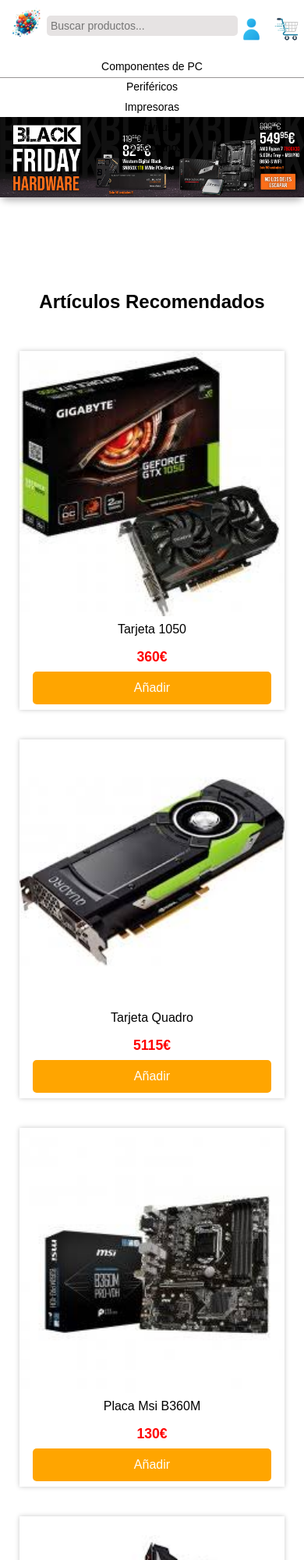
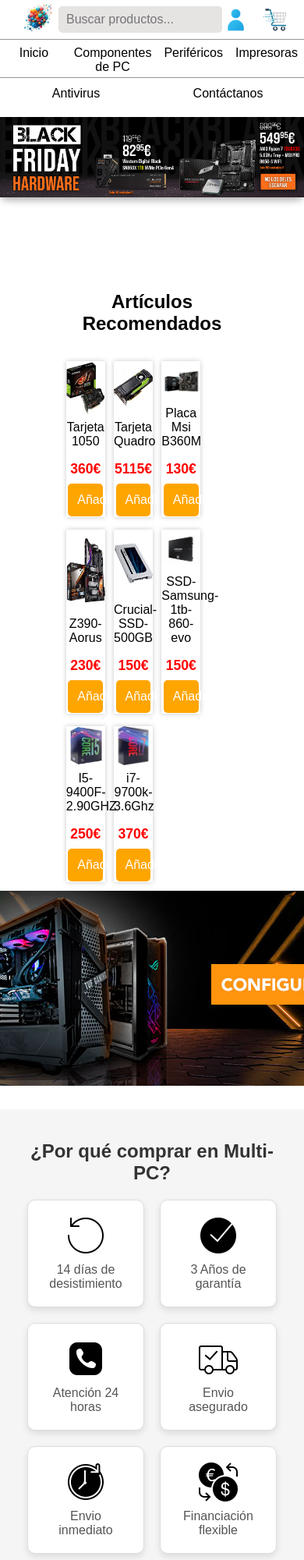
Before and after one commit to artur0-dev/Proyecto1, a plain HTML site: page index.html in a window 390 px wide. Shown: the top 2000 px of the page at 78% size. Drawn offline with Linux system fonts and the light colour scheme; a web font is replaced by a local one.

Commit message:
update estilos

```diff
--- a/estilos.css
+++ b/estilos.css
@@ -145,6 +145,91 @@ footer{
     color: white;
     padding: 1vh;
     font-family: "Sour Gummy", sans-serif;
+}
+
+/* ---------------------------------------------------------------------------------*/
+/* --------------------------------RESPONSIVE---------------------------------------*/
+/* ---------------------------------------------------------------------------------*/
+/* Responsivo para pantallas de hasta 1000px */
+@media (max-width: 1000px) {
+    .contenedor {
+        width: 80%;
+        margin: 0;
+        padding: 0;
+    }
+}
+@media (min-width: 769px) {
+    body {
+        font-size: 18px;
+    }
+
+    .contenedor {
+        width: 80%;
+        margin: 0 auto;
+    }
+
+    .lista-productos .producto {
+        width: 22%;
+    }
+
+    .ventaja {
+        width: 150px;
+    }
+
+    .sponsors-caja {
+        flex-direction: row;
+    }
+}
+
+@media (min-width: 376px) and (max-width: 768px) {
+    body {
+        font-size: 16px;
+    }
+
+    header {
+        padding: 10px 20px;
+    }
+
+    .barra-busqueda {
+        width: 80%;
+        margin: 0 auto;
+    }
+
+    .navegacion ul {
+        flex-wrap: wrap;
+        justify-content: center;
+    }
+
+    .menu > li > a {
+        font-size: 16px;
+        padding: 8px;
+    }
+
+    .lista-productos .producto {
+        width: 45%;
+        margin: 2%;
+    }
+
+    .Configura-tu-pc img {
+        max-height: 250px;
+    }
+
+    .ventaja {
+        width: 40%;
+    }
+
+    #contactanos input, #contactanos textarea, #contactanos button {
+        width: 85%;
+    }
+
+    .sponsors-caja {
+        flex-wrap: wrap;
+        gap: 15px;
+    }
+
+    .sponsor {
+        flex: 1 1 100px;
+    }
 }
 
 
@@ -368,121 +453,6 @@ footer{
 }
 
 
-/* ---------------------------------------------------------------------------------*/
-/* --------------------------------RESPONSIVE---------------------------------------*/
-/* ---------------------------------------------------------------------------------*/
-/* Responsivo para pantallas de hasta 1000px */
-@media (max-width: 1000px) {
-    .contenedor {
-        width: 100%;
-        margin: 0;
-        padding: 0;
-    }
-}
-
-/* Responsivo para pantallas de hasta 768px */
-@media (max-width: 768px) {
-    header {
-        flex-direction: column;
-        align-items: center;
-        height: auto;
-    }
-
-    .menu > li > a {
-        font-size: 14px;
-    }
-
-    .ventajas-caja {
-        flex-direction: column;
-        flex-wrap: nowrap;
-        gap: 10px;
-    }
-
-    .ventaja {
-        width: 100%;
-    }
-
-    .barra-busqueda {
-        width: 90%;
-        margin: 10px auto;
-    }
-
-    .iconos {
-        margin-top: 10px;
-        flex-direction: row;
-        gap: 10px;
-    }
-}
-
-/* Responsivo para pantallas de hasta 480px */
-@media (max-width: 480px) {
-    header {
-        padding: 5px;
-        flex-direction: column;
-        align-items: center;
-    }
-
-    .barra-busqueda {
-        font-size: 14px;
-        padding: 5px;
-        width: 90%;
-    }
-
-    .navegacion ul {
-        flex-direction: column;
-        gap: 10px;
-    }
-
-    .contenedor-tienda {
-        flex-direction: column;
-        flex-wrap: nowrap;
-        align-items: center;
-    }
-
-    .lista-productos .producto {
-        width: 90%;
-        margin: 5% auto;
-    }
-
-    .ventajas-caja {
-        flex-direction: column;
-        flex-wrap: nowrap;
-    }
-
-    .ventaja img {
-        width: 40px;
-        height: 40px;
-    }
-
-    footer {
-        font-size: 12px;
-    }
-}
-
-/* Responsivo para pantallas de hasta 320px */
-@media (max-width: 320px) {
-    header {
-        flex-direction: column;
-        align-items: center;
-    }
-
-    .barra-busqueda {
-        font-size: 12px;
-        width: 100%;
-    }
-
-    .producto {
-        display: flex;
-        flex-direction: column;
-        width: 90%;
-        margin: 5% auto;
-    }
-
-    .ventaja {
-        width: 100%;
-        margin: 0 auto;
-    }
-}
 
 
 /* ---------------------------------------------------------------------------------*/
```
